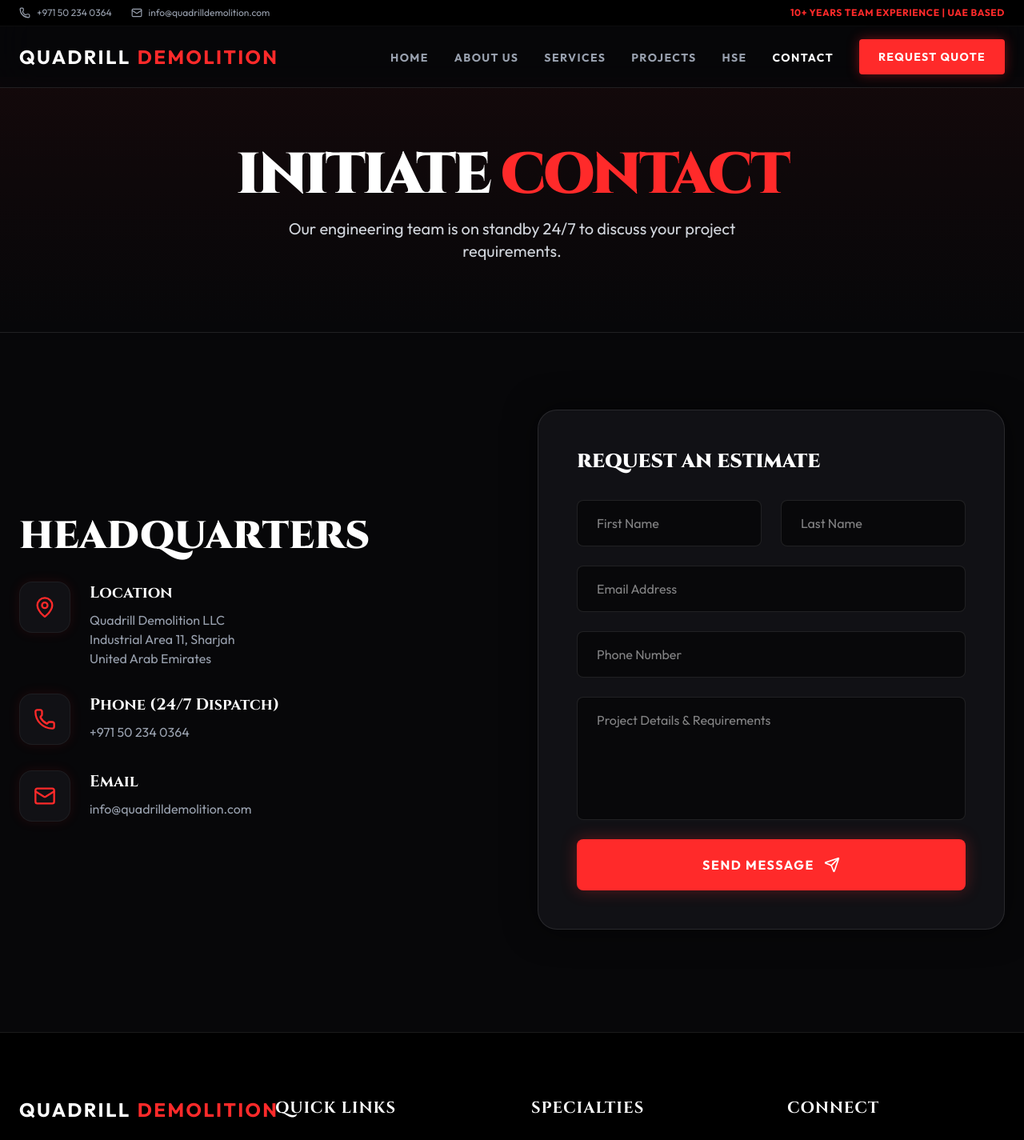
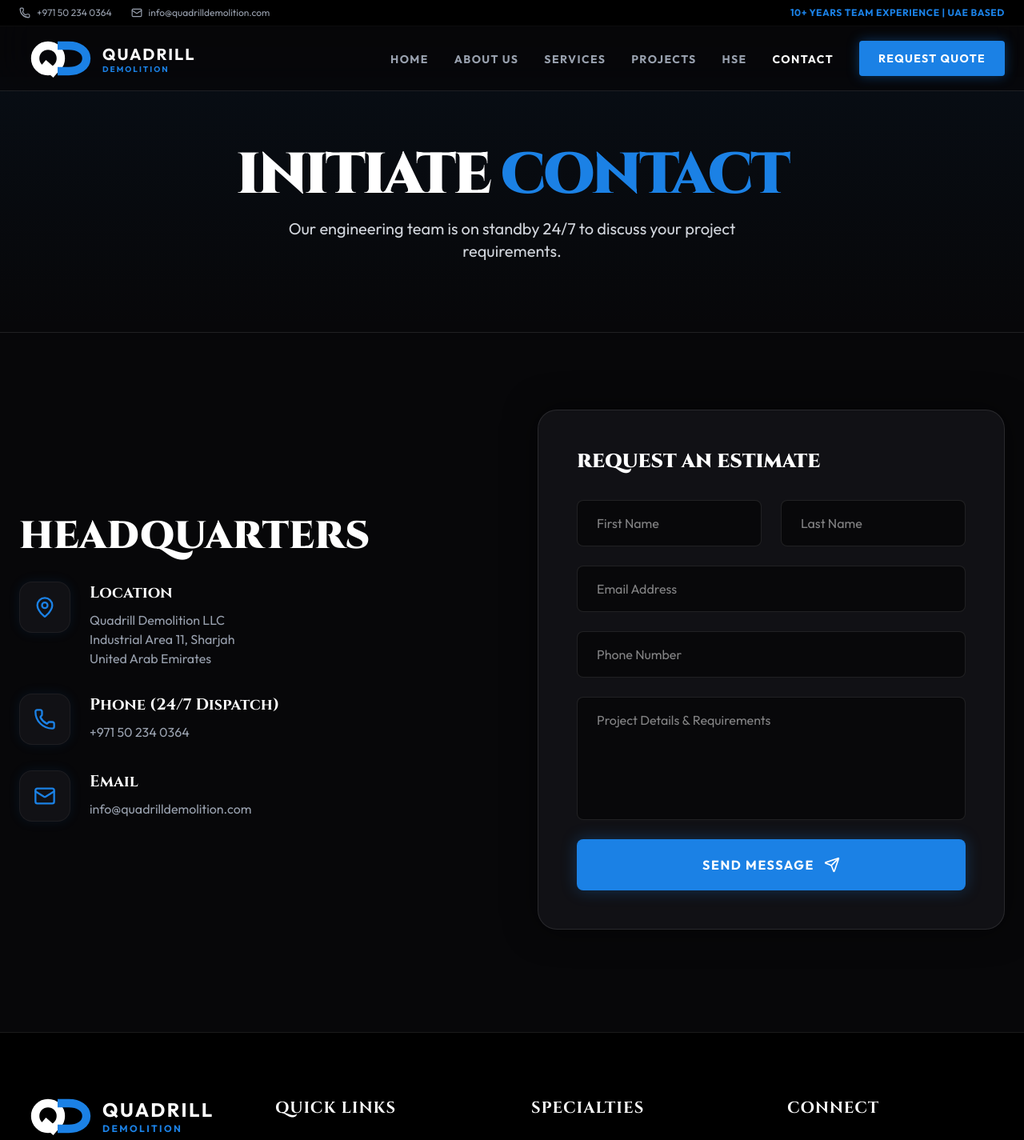
Before and after one commit to goku3137/quadrill, a React (Vite) app: page /contact in a window 1280 px wide. Shown: the top 1425 px of the page at 80% size. Built offline with nearby package versions, Linux system fonts and the light colour scheme.

Commit message:
add logo + blue theme

```diff
--- a/src/components/Footer.jsx
+++ b/src/components/Footer.jsx
@@ -9,9 +9,12 @@ const Footer = () => {
 
         {/* Brand Column */}
         <div className="flex flex-col gap-6">
-          <Link to="/" className="text-2xl font-black tracking-widest flex gap-2 items-center">
-            <span className="text-white">QUADRILL</span>
-            <span className="text-brand-red">DEMOLITION</span>
+          <Link to="/" className="flex gap-2 items-center">
+            <img src="/logo.svg" alt="Quadrill Demolition Logo" className="h-12 w-auto" />
+            <div className="flex flex-col justify-center leading-none">
+              <span className="text-2xl font-black tracking-widest text-white">QUADRILL</span>
+              <span className="text-xs font-bold tracking-[0.2em] text-brand-blue">DEMOLITION</span>
+            </div>
           </Link>
           <p className="text-gray-400 font-sans leading-relaxed">
             Leading the UAE in advanced concrete cutting, controlled demolition, and specialized structural dismantling for complex projects.
@@ -22,11 +25,11 @@ const Footer = () => {
         <div>
           <h4 className="font-serif text-xl font-bold mb-6 uppercase tracking-wider">Quick Links</h4>
           <ul className="flex flex-col gap-4 font-sans text-gray-400">
-            <li><Link to="/about" className="hover:text-brand-red transition-colors flex items-center gap-2"><ChevronRight size={16}/> About Us</Link></li>
-            <li><Link to="/services" className="hover:text-brand-red transition-colors flex items-center gap-2"><ChevronRight size={16}/> Capabilities</Link></li>
-            <li><Link to="/projects" className="hover:text-brand-red transition-colors flex items-center gap-2"><ChevronRight size={16}/> Portfolio</Link></li>
-            <li><Link to="/hse" className="hover:text-brand-red transition-colors flex items-center gap-2"><ChevronRight size={16}/> Safety (HSE)</Link></li>
-            <li><Link to="/contact" className="hover:text-brand-red transition-colors flex items-center gap-2"><ChevronRight size={16}/> Contact</Link></li>
+            <li><Link to="/about" className="hover:text-brand-blue transition-colors flex items-center gap-2"><ChevronRight size={16}/> About Us</Link></li>
+            <li><Link to="/services" className="hover:text-brand-blue transition-colors flex items-center gap-2"><ChevronRight size={16}/> Capabilities</Link></li>
+            <li><Link to="/projects" className="hover:text-brand-blue transition-colors flex items-center gap-2"><ChevronRight size={16}/> Portfolio</Link></li>
+            <li><Link to="/hse" className="hover:text-brand-blue transition-colors flex items-center gap-2"><ChevronRight size={16}/> Safety (HSE)</Link></li>
+            <li><Link to="/contact" className="hover:text-brand-blue transition-colors flex items-center gap-2"><ChevronRight size={16}/> Contact</Link></li>
           </ul>
         </div>
 
@@ -34,10 +37,10 @@ const Footer = () => {
         <div>
           <h4 className="font-serif text-xl font-bold mb-6 uppercase tracking-wider">Specialties</h4>
           <ul className="flex flex-col gap-4 font-sans text-gray-400">
-            <li><Link to="/services" className="hover:text-brand-red transition-colors flex items-center gap-2"><ChevronRight size={16}/> Commercial Demolition</Link></li>
-            <li><Link to="/services" className="hover:text-brand-red transition-colors flex items-center gap-2"><ChevronRight size={16}/> Wire & Wall Sawing</Link></li>
-            <li><Link to="/services" className="hover:text-brand-red transition-colors flex items-center gap-2"><ChevronRight size={16}/> Core Drilling</Link></li>
-            <li><Link to="/services" className="hover:text-brand-red transition-colors flex items-center gap-2"><ChevronRight size={16}/> Marine Cutting</Link></li>
+            <li><Link to="/services" className="hover:text-brand-blue transition-colors flex items-center gap-2"><ChevronRight size={16}/> Commercial Demolition</Link></li>
+            <li><Link to="/services" className="hover:text-brand-blue transition-colors flex items-center gap-2"><ChevronRight size={16}/> Wire & Wall Sawing</Link></li>
+            <li><Link to="/services" className="hover:text-brand-blue transition-colors flex items-center gap-2"><ChevronRight size={16}/> Core Drilling</Link></li>
+            <li><Link to="/services" className="hover:text-brand-blue transition-colors flex items-center gap-2"><ChevronRight size={16}/> Marine Cutting</Link></li>
           </ul>
         </div>
 
@@ -46,15 +49,15 @@ const Footer = () => {
           <h4 className="font-serif text-xl font-bold mb-6 uppercase tracking-wider">Connect</h4>
           <ul className="flex flex-col gap-4 font-sans text-gray-400">
             <li className="flex items-start gap-4">
-              <MapPin className="text-brand-red flex-shrink-0 mt-1" size={20} />
+              <MapPin className="text-brand-blue flex-shrink-0 mt-1" size={20} />
               <span>Quadrill Demolition LLC<br/>Industrial Area 11, Sharjah, UAE</span>
             </li>
             <li className="flex items-center gap-4">
-              <Phone className="text-brand-red flex-shrink-0" size={20} />
+              <Phone className="text-brand-blue flex-shrink-0" size={20} />
               <span>+971 50 234 0364</span>
             </li>
             <li className="flex items-center gap-4">
-              <Mail className="text-brand-red flex-shrink-0" size={20} />
+              <Mail className="text-brand-blue flex-shrink-0" size={20} />
               <span>info@quadrilldemolition.com</span>
             </li>
           </ul>
--- a/src/components/Header.jsx
+++ b/src/components/Header.jsx
@@ -30,7 +30,7 @@ const Header = () => {
               <Mail size={14} /> <span>info@quadrilldemolition.com</span>
             </div>
           </div>
-          <div className="text-brand-red font-bold tracking-wider">
+          <div className="text-brand-blue font-bold tracking-wider">
             10+ YEARS TEAM EXPERIENCE | UAE BASED
           </div>
         </div>
@@ -38,9 +38,12 @@ const Header = () => {
 
       {/* Main Nav */}
       <div className="max-w-7xl mx-auto px-6 py-4 flex justify-between items-center">
-        <Link to="/" onClick={closeMenu} className="text-2xl font-black tracking-widest flex gap-2 items-center">
-          <span className="text-white">QUADRILL</span>
-          <span className="text-brand-red">DEMOLITION</span>
+        <Link to="/" onClick={closeMenu} className="flex gap-2 items-center">
+          <img src="/logo.svg" alt="Quadrill Demolition Logo" className="h-10 md:h-12 w-auto" />
+          <div className="flex flex-col justify-center leading-none">
+            <span className="text-xl font-black tracking-widest text-white">QUADRILL</span>
+            <span className="text-[10px] font-bold tracking-[0.2em] text-brand-blue">DEMOLITION</span>
+          </div>
         </Link>
 
         {/* Desktop Nav */}
@@ -61,7 +64,7 @@ const Header = () => {
           </ul>
           <Link
             to="/contact"
-            className="px-6 py-3 bg-brand-red text-white text-sm font-bold tracking-widest uppercase rounded shadow-[0_0_15px_rgba(255,42,42,0.4)] hover:shadow-[0_0_25px_rgba(255,42,42,0.6)] hover:bg-red-500 transition-all duration-300 transform hover:-translate-y-0.5"
+            className="px-6 py-3 bg-brand-blue text-white text-sm font-bold tracking-widest uppercase rounded shadow-[0_0_15px_rgba(27,129,229,0.4)] hover:shadow-[0_0_25px_rgba(27,129,229,0.6)] hover:bg-blue-500 transition-all duration-300 transform hover:-translate-y-0.5"
           >
             Request Quote
           </Link>
@@ -95,7 +98,7 @@ const Header = () => {
           <Link
             to="/contact"
             onClick={closeMenu}
-            className="mt-4 px-6 py-4 text-center bg-brand-red text-white font-bold tracking-widest uppercase rounded shadow-[0_0_15px_rgba(255,42,42,0.4)]"
+            className="mt-4 px-6 py-4 text-center bg-brand-blue text-white font-bold tracking-widest uppercase rounded shadow-[0_0_15px_rgba(27,129,229,0.4)]"
           >
             Request Quote
           </Link>
--- a/src/index.css
+++ b/src/index.css
@@ -4,8 +4,8 @@
 @theme {
   --color-brand-dark: #070709;
   --color-brand-card: rgba(25, 25, 30, 0.6);
-  --color-brand-red: #ff2a2a;
-  --color-brand-red-glow: rgba(255, 42, 42, 0.4);
+  --color-brand-blue: #1B81E5;
+  --color-brand-blue-glow: rgba(27, 129, 229, 0.4);
   --font-sans: "Outfit", sans-serif;
   --font-serif: "Cinzel", serif;
 }
--- a/src/pages/Contact.jsx
+++ b/src/pages/Contact.jsx
@@ -13,13 +13,13 @@ const Contact = () => {
       {/* Hero Section */}
       <section className="relative w-full h-[40vh] flex items-center justify-center overflow-hidden border-b border-white/10 mb-24">
         <div className="absolute inset-0 z-0 bg-brand-dark/90" />
-        <div className="absolute inset-0 z-0 bg-gradient-to-b from-brand-red/10 to-transparent opacity-50" />
+        <div className="absolute inset-0 z-0 bg-gradient-to-b from-brand-blue/10 to-transparent opacity-50" />
         <motion.div
           initial="hidden" animate="visible" variants={fadeInUp}
           className="relative z-20 text-center px-6"
         >
           <h1 className="font-serif text-5xl md:text-7xl font-black uppercase tracking-tighter mb-4 text-white">
-            Initiate <span className="text-brand-red">Contact</span>
+            Initiate <span className="text-brand-blue">Contact</span>
           </h1>
           <p className="font-sans text-xl text-gray-300 max-w-2xl mx-auto">
             Our engineering team is on standby 24/7 to discuss your project requirements.
@@ -36,7 +36,7 @@ const Contact = () => {
             <h2 className="font-serif text-3xl md:text-5xl font-black mb-8 uppercase">Headquarters</h2>
             <div className="space-y-8 font-sans">
               <div className="flex items-start gap-6 group">
-                <div className="w-16 h-16 bg-brand-card border border-white/5 rounded-2xl flex items-center justify-center text-brand-red group-hover:bg-brand-red group-hover:text-white transition-all shadow-[0_0_15px_rgba(255,42,42,0.1)]">
+                <div className="w-16 h-16 bg-brand-card border border-white/5 rounded-2xl flex items-center justify-center text-brand-blue group-hover:bg-brand-blue group-hover:text-white transition-all shadow-[0_0_15px_rgba(27,129,229,0.1)]">
                   <MapPin size={28} />
                 </div>
                 <div>
@@ -46,7 +46,7 @@ const Contact = () => {
               </div>
 
               <div className="flex items-start gap-6 group">
-                <div className="w-16 h-16 bg-brand-card border border-white/5 rounded-2xl flex items-center justify-center text-brand-red group-hover:bg-brand-red group-hover:text-white transition-all shadow-[0_0_15px_rgba(255,42,42,0.1)]">
+                <div className="w-16 h-16 bg-brand-card border border-white/5 rounded-2xl flex items-center justify-center text-brand-blue group-hover:bg-brand-blue group-hover:text-white transition-all shadow-[0_0_15px_rgba(27,129,229,0.1)]">
                   <Phone size={28} />
                 </div>
                 <div>
@@ -56,7 +56,7 @@ const Contact = () => {
               </div>
 
               <div className="flex items-start gap-6 group">
-                <div className="w-16 h-16 bg-brand-card border border-white/5 rounded-2xl flex items-center justify-center text-brand-red group-hover:bg-brand-red group-hover:text-white transition-all shadow-[0_0_15px_rgba(255,42,42,0.1)]">
+                <div className="w-16 h-16 bg-brand-card border border-white/5 rounded-2xl flex items-center justify-center text-brand-blue group-hover:bg-brand-blue group-hover:text-white transition-all shadow-[0_0_15px_rgba(27,129,229,0.1)]">
                   <Mail size={28} />
                 </div>
                 <div>
@@ -72,13 +72,13 @@ const Contact = () => {
             <h3 className="font-serif text-2xl font-black uppercase mb-8">Request an Estimate</h3>
             <form className="flex flex-col gap-6 font-sans">
               <div className="grid grid-cols-1 sm:grid-cols-2 gap-6">
-                <input type="text" placeholder="First Name" className="bg-black/50 border border-white/10 rounded-lg px-6 py-4 text-white focus:outline-none focus:border-brand-red transition-colors" />
-                <input type="text" placeholder="Last Name" className="bg-black/50 border border-white/10 rounded-lg px-6 py-4 text-white focus:outline-none focus:border-brand-red transition-colors" />
+                <input type="text" placeholder="First Name" className="bg-black/50 border border-white/10 rounded-lg px-6 py-4 text-white focus:outline-none focus:border-brand-blue transition-colors" />
+                <input type="text" placeholder="Last Name" className="bg-black/50 border border-white/10 rounded-lg px-6 py-4 text-white focus:outline-none focus:border-brand-blue transition-colors" />
               </div>
-              <input type="email" placeholder="Email Address" className="bg-black/50 border border-white/10 rounded-lg px-6 py-4 text-white focus:outline-none focus:border-brand-red transition-colors" />
-              <input type="tel" placeholder="Phone Number" className="bg-black/50 border border-white/10 rounded-lg px-6 py-4 text-white focus:outline-none focus:border-brand-red transition-colors" />
-              <textarea placeholder="Project Details & Requirements" rows={5} className="bg-black/50 border border-white/10 rounded-lg px-6 py-4 text-white focus:outline-none focus:border-brand-red transition-colors resize-none"></textarea>
-              <button type="button" className="group flex items-center justify-center gap-3 bg-brand-red text-white px-8 py-5 rounded-lg font-bold uppercase tracking-widest hover:bg-red-500 shadow-[0_0_20px_rgba(255,42,42,0.3)] hover:shadow-[0_0_30px_rgba(255,42,42,0.6)] transition-all">
+              <input type="email" placeholder="Email Address" className="bg-black/50 border border-white/10 rounded-lg px-6 py-4 text-white focus:outline-none focus:border-brand-blue transition-colors" />
+              <input type="tel" placeholder="Phone Number" className="bg-black/50 border border-white/10 rounded-lg px-6 py-4 text-white focus:outline-none focus:border-brand-blue transition-colors" />
+              <textarea placeholder="Project Details & Requirements" rows={5} className="bg-black/50 border border-white/10 rounded-lg px-6 py-4 text-white focus:outline-none focus:border-brand-blue transition-colors resize-none"></textarea>
+              <button type="button" className="group flex items-center justify-center gap-3 bg-brand-blue text-white px-8 py-5 rounded-lg font-bold uppercase tracking-widest hover:bg-blue-500 shadow-[0_0_20px_rgba(27,129,229,0.3)] hover:shadow-[0_0_30px_rgba(27,129,229,0.6)] transition-all">
                 Send Message <Send size={20} className="transform group-hover:translate-x-1 group-hover:-translate-y-1 transition-transform" />
               </button>
             </form>
--- a/src/pages/Projects.jsx
+++ b/src/pages/Projects.jsx
@@ -40,7 +40,7 @@ const Projects = () => {
           className="relative z-20 text-center px-6"
         >
           <h1 className="font-serif text-5xl md:text-7xl font-black uppercase tracking-tighter mb-4 text-white drop-shadow-2xl">
-            Featured <span className="text-brand-red">Portfolio</span>
+            Featured <span className="text-brand-blue">Portfolio</span>
           </h1>
           <p className="font-sans text-xl text-gray-300 max-w-2xl mx-auto">
             A showcase of engineering dominance and complex structural dismantlement.
@@ -69,7 +69,7 @@ const Projects = () => {
               <div className="absolute inset-0 bg-gradient-to-t from-brand-dark via-brand-dark/40 to-transparent opacity-80 group-hover:opacity-90 transition-opacity duration-500" />
 
               <div className="absolute inset-0 p-8 flex flex-col justify-end">
-                <p className="font-sans text-brand-red font-bold uppercase tracking-widest text-sm mb-2 transform translate-y-4 group-hover:translate-y-0 transition-transform duration-500">
+                <p className="font-sans text-brand-blue font-bold uppercase tracking-widest text-sm mb-2 transform translate-y-4 group-hover:translate-y-0 transition-transform duration-500">
                   {proj.category}
                 </p>
                 <h3 className="font-serif text-3xl font-black text-white uppercase transform translate-y-4 group-hover:translate-y-0 transition-transform duration-500 delay-75">
--- a/src/pages/Services.jsx
+++ b/src/pages/Services.jsx
@@ -49,7 +49,7 @@ const Services = () => {
           className="relative z-20 text-center px-6"
         >
           <h1 className="font-serif text-5xl md:text-7xl font-black uppercase tracking-tighter mb-4 text-white drop-shadow-2xl">
-            Our <span className="text-brand-red">Capabilities</span>
+            Our <span className="text-brand-blue">Capabilities</span>
           </h1>
           <p className="font-sans text-xl text-gray-300 max-w-2xl mx-auto">
             Engineered solutions for the most complex demolition and structural modification challenges.
@@ -68,7 +68,7 @@ const Services = () => {
             <motion.div
               key={index}
               variants={fadeInUp}
-              className="group relative bg-brand-card backdrop-blur-xl border border-white/5 rounded-2xl overflow-hidden hover:border-brand-red/50 transition-colors duration-500 flex flex-col sm:flex-row h-full"
+              className="group relative bg-brand-card backdrop-blur-xl border border-white/5 rounded-2xl overflow-hidden hover:border-brand-blue/50 transition-colors duration-500 flex flex-col sm:flex-row h-full"
             >
               {/* Image Section */}
               <div className="relative sm:w-2/5 h-64 sm:h-auto overflow-hidden">
@@ -82,7 +82,7 @@ const Services = () => {
 
               {/* Content Section */}
               <div className="p-8 sm:w-3/5 flex flex-col relative z-20">
-                <div className="w-12 h-12 bg-brand-red/10 rounded-xl flex items-center justify-center text-brand-red mb-6 group-hover:bg-brand-red group-hover:text-white transition-all duration-500">
+                <div className="w-12 h-12 bg-brand-blue/10 rounded-xl flex items-center justify-center text-brand-blue mb-6 group-hover:bg-brand-blue group-hover:text-white transition-all duration-500">
                   <service.icon size={24} />
                 </div>
                 <h3 className="font-serif text-2xl font-bold mb-4 uppercase">{service.title}</h3>
--- a/tailwind.config.js
+++ b/tailwind.config.js
@@ -9,8 +9,8 @@ export default {
       colors: {
         'brand-dark': '#070709',
         'brand-card': 'rgba(25, 25, 30, 0.6)',
-        'brand-red': '#ff2a2a',
-        'brand-red-glow': 'rgba(255, 42, 42, 0.4)',
+        'brand-blue': '#1B81E5',
+        'brand-blue-glow': 'rgba(27, 129, 229, 0.4)',
       },
       fontFamily: {
         sans: ['Inter', 'sans-serif'],
```
Also changed, not shown: src/pages/About.jsx (+10 -10 lines), src/pages/Home.jsx (+8 -8 lines), public/logo.svg (added).
